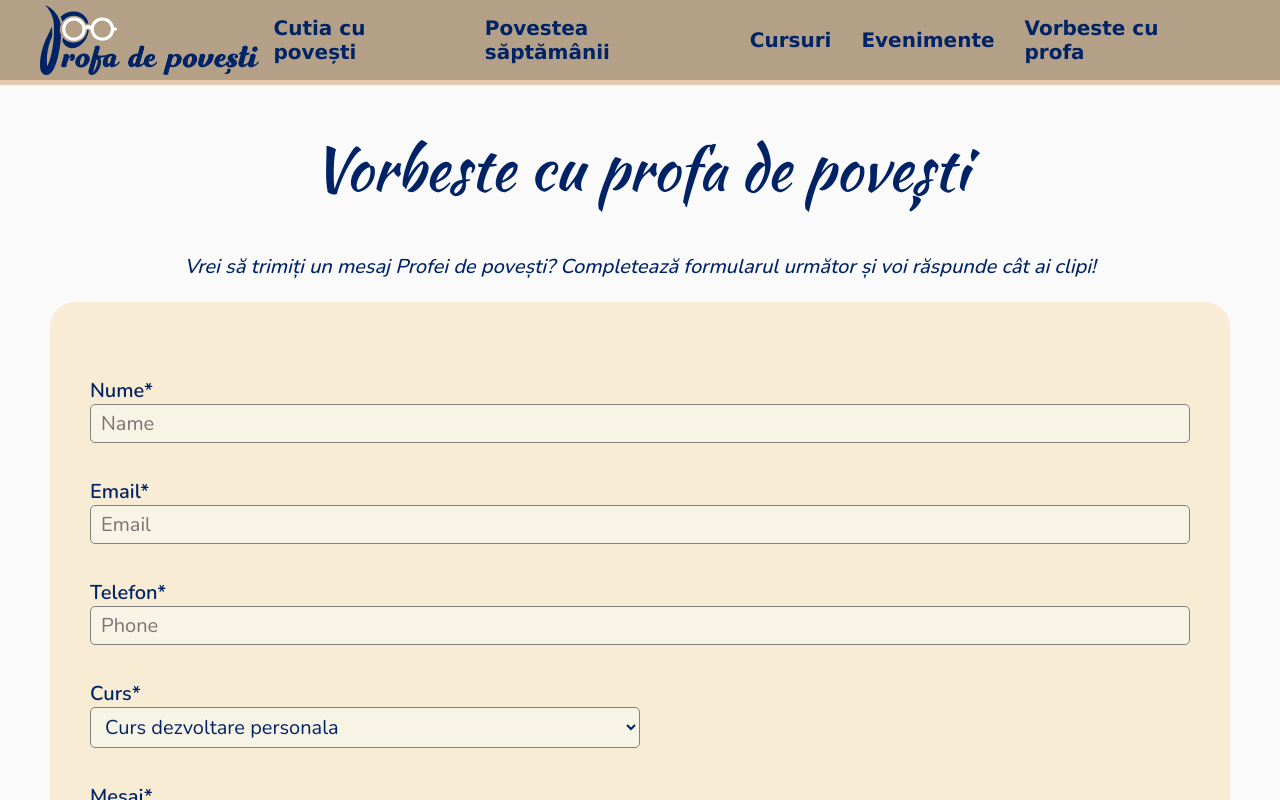
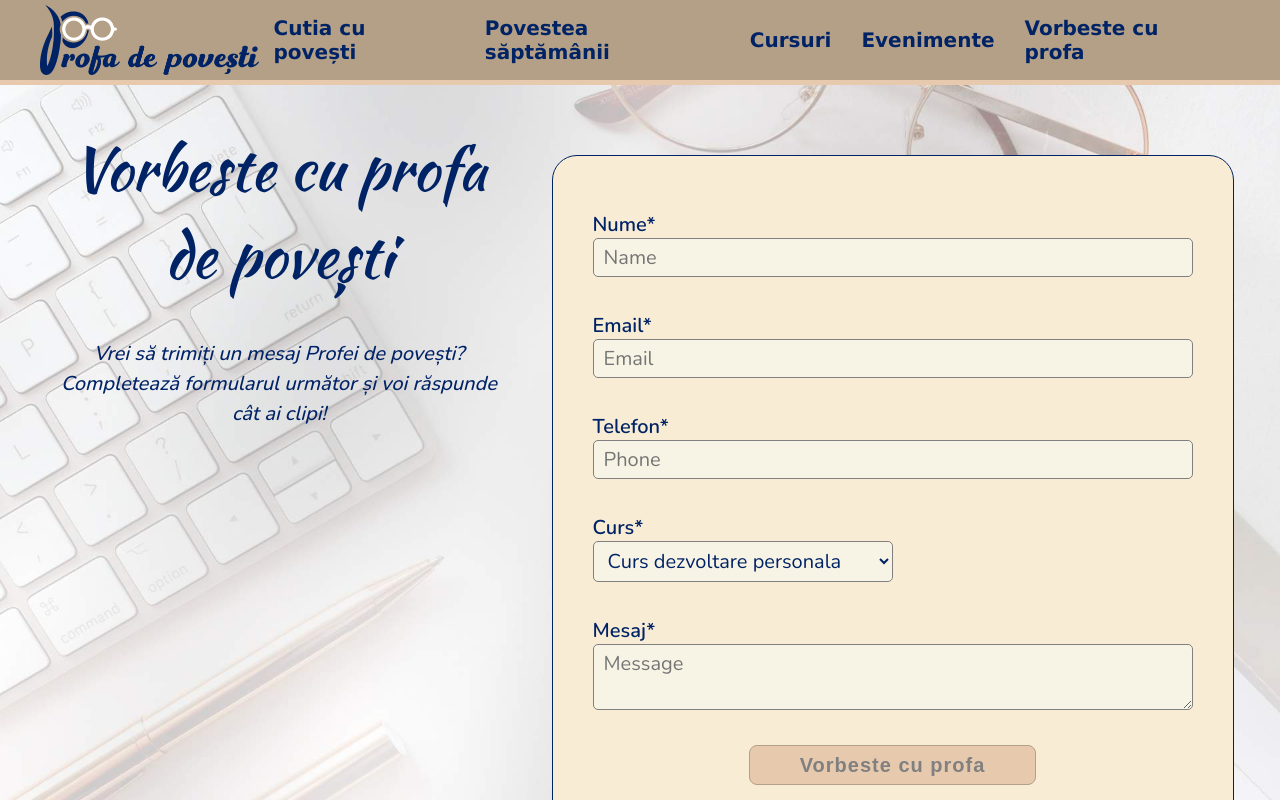
Before and after one commit to Iustin-V/pdp, a React (Create React App) app: page /vorbeste-cu-profa in a window 1280 px wide. Shown: the top 800 px of the page. Built offline with nearby package versions, Linux system fonts and the light colour scheme.

Commit message:
contact form style

```diff
--- a/src/comp/Contact/Contact-Style.tsx
+++ b/src/comp/Contact/Contact-Style.tsx
@@ -1,20 +1,51 @@
 import styled from "styled-components";
 import {fontSizes,colors} from "../../generalStyle";
+import background from "../images/contact-background-overlay.jpg"
+
+export const ContactFormBackground=styled.div`
+
+background-image:url(${background});
+background-size:cover;
+`
 
 export const StyledContactForm=styled.div`
+
 margin-top:85px;
 max-width:1440px;
-margin: 125px auto 0;
-padding: 0 40px 40px;
+margin: 85px auto 0;
+padding:40px;
+display:flex;
+flex-direction:row;
+column-gap:40px;
+justify-content: center;
+
+@media(max-width:1200px){
+flex-direction:column;
+align-items:center;
+}
 `
+export const TextsSection=styled.div`
+max-width:465px;
 
+@media(max-width:1200px){
+max-width:100%;
+}
+`
 
 export const StyledForm = styled.form`
   border-radius: 25px;
   background: #f8ecd4;
-  max-width:1100px;
-  padding:40px;
-  margin:0 auto 40px;
+  max-width:600px;
+  width:100%;
+  padding: 20px 40px;
+  margin:30px 0 40px;
+  border: 1px solid ${colors.primary.base};
+
+
+@media(max-width:1200px){
+max-width:calc(100% - 40px);
+ padding: 20px 20px;
+}
 `;
 export const StyledInput = styled.input`
   display: block;
@@ -68,7 +99,8 @@ export const StyledButton = styled.input`
   }
 
     @media(max-width:768px){
-   font-size:${fontSizes.mobile.paragraph.small}
+   font-size:${fontSizes.mobile.paragraph.small};
+    padding: 0 10px;
   }
 `;
 export const StyledContainer = styled.div`
@@ -126,6 +158,7 @@ export const StyledLabel=styled.label`
   font-family:"Nunito-Italic";
    color: ${colors.primary.base};
    font-weight:600;
+   position:relative;
 
      @media(max-width:768px){
    font-size:${fontSizes.mobile.paragraph.small}
@@ -135,8 +168,13 @@ export const StyledError=styled.p`
 color:red;
 background: #ffcccc;
 margin:0;
+max-width:calc(100% - 20px);
 padding:3px 10px;
 font-weight: 300;
 position:absolute;
-font-size:${fontSizes.desktop.paragraph.small}
+font-size:${fontSizes.desktop.paragraph.small};
+
+@media(max-width:768px){
+font-size:12px;
+}
 `
--- a/src/comp/Contact/Contact.tsx
+++ b/src/comp/Contact/Contact.tsx
@@ -9,6 +9,8 @@ import {
   StyledContactForm,
   StyledLabel,
   StyledError,
+  ContactFormBackground,
+  TextsSection
 } from "./Contact-Style";
 import { colors } from "../../generalStyle";
 import React, {useEffect } from "react";
@@ -92,11 +94,14 @@ export const Contact = () => {
   }, [nameError, emailError, phoneError, messageError]);
 
   return (
+      <ContactFormBackground>
     <StyledContactForm>
+      <TextsSection>
       <TitleSection color={colors.primary.base}>
         Vorbeste cu profa de povești
       </TitleSection>
       <ParagraphItalicStyled>{paragraphText}</ParagraphItalicStyled>
+      </TextsSection>
       <StyledForm
         action="https://public.herotofu.com/v1/62aea5a0-34f8-11ed-9de0-b73c4b901972"
         method="post"
@@ -180,5 +185,6 @@ export const Contact = () => {
         </StyledContainer>
       </StyledForm>
     </StyledContactForm>
+      </ContactFormBackground>
   );
 };
```
Also changed, not shown: src/comp/images/contact-background-overlay.jpg (added).
